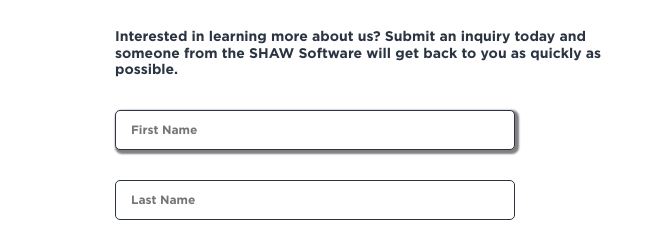
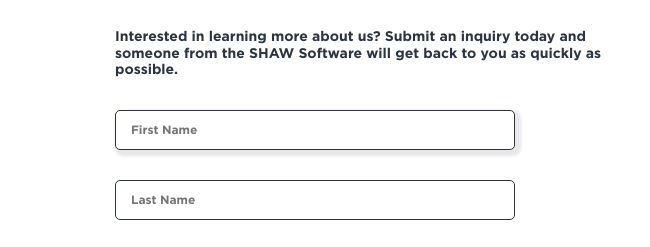
Before and after one commit to murphyjiv/Shaw-Software, a plain HTML site: page html/contact.html in a window 1280 px wide. In both pictures the pointer is over the input "First Name:". Shown: the part 512-759 px from the top of the page, 0-650 px from the left. Drawn offline with nearby package versions, Linux system fonts and the light colour scheme; grey boxes are pictures that could not be loaded.

Commit message:
contact.html, fixed the box shadow animation for the inputs

```diff
--- a/css/contact-stylesheet.css
+++ b/css/contact-stylesheet.css
@@ -41,7 +41,7 @@ form input{
 }
 
 form input:hover{
-	box-shadow: 2px 2px 2px 2px grey;
+	box-shadow: 3px 3px 3px 3px #E8E8E8;
 }
 
 form input#submit-btn:hover{
```
